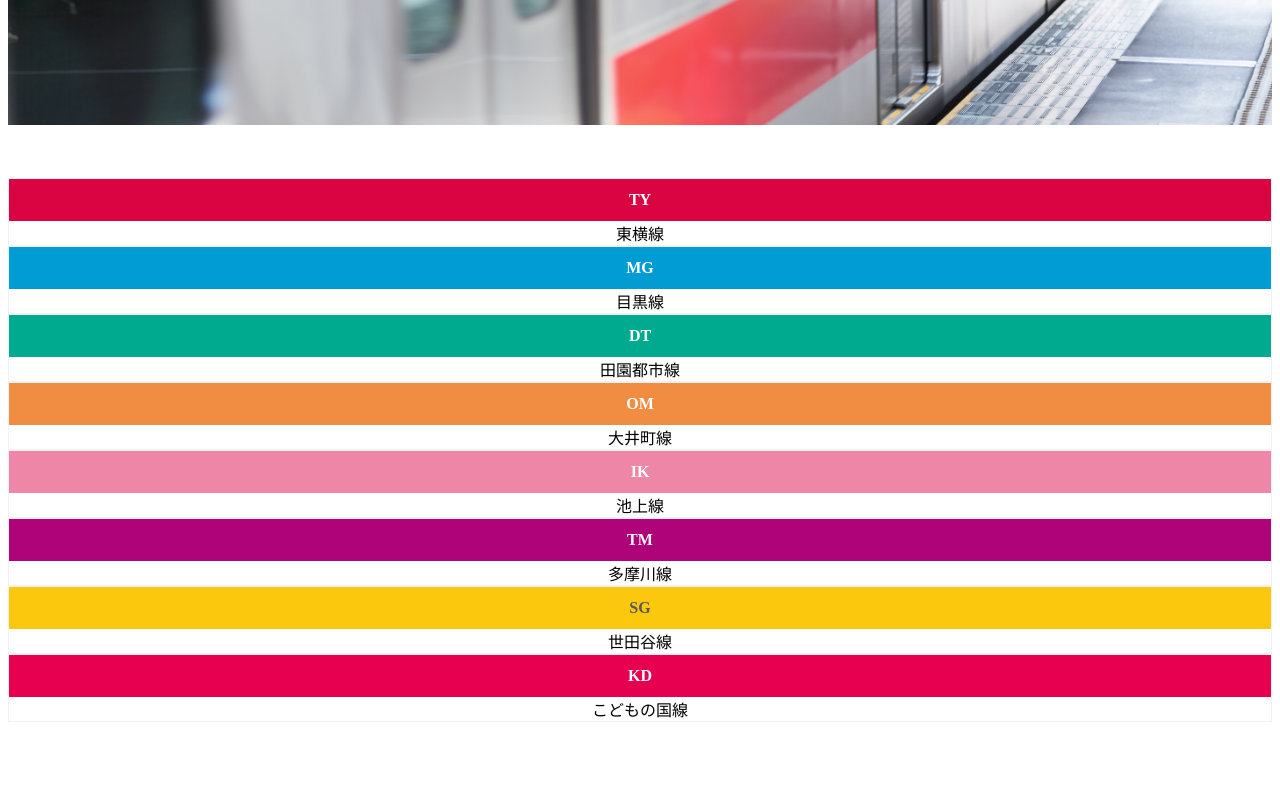
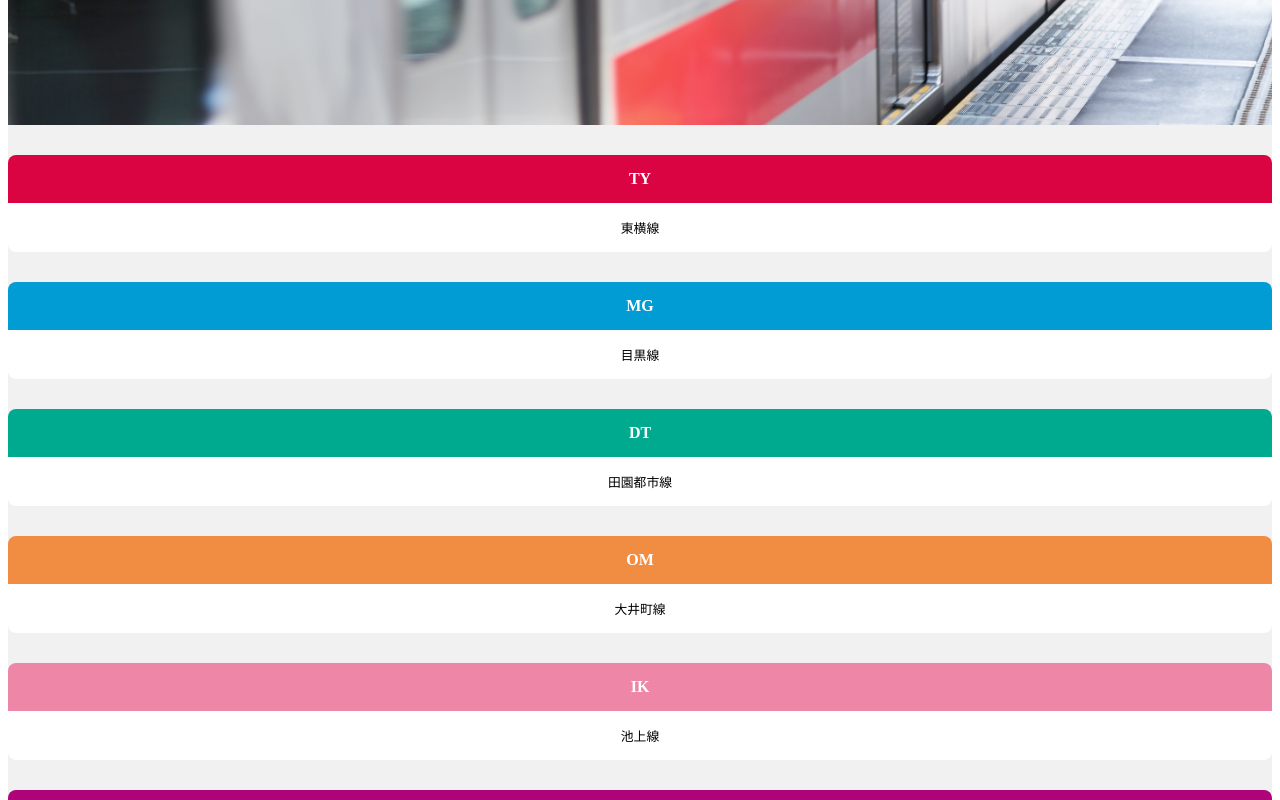
Before and after one commit to DJYoko/TokyuLinesInfo, a Nuxt app: page / in a window 1280 px wide. Shown: the part 380-1180 px from the top of the page. Before the commit the page ends 1110 px from the top, so only its background shows below. Built offline with nearby package versions, Linux system fonts and the light colour scheme.

Commit message:
fix line list area styles

```diff
--- a/components/lineListItem.vue
+++ b/components/lineListItem.vue
@@ -6,7 +6,7 @@
     >
       {{displayLabel}}
     </div>
-    <div>{{this.name}}</div>
+    <div class="detail-name">{{this.name}}</div>
 
   </div>
 </template>
@@ -35,14 +35,20 @@ export default {
 </script>
 
 <style scoped lang="scss">
-@import '~assets/variables';
+@import "~assets/variables";
 .line-list-item {
   text-align: center;
-  border: 1px solid $borderColorGray;
 }
 
-.color-label{
-  padding:12px 0;
+.color-label {
+  padding: $itemMargin 0;
   font-weight: bold;
+  border-radius: $itemRadius $itemRadius 0 0;
+}
+.detail-name{
+  font-size:0.8em;
+  padding:$itemMargin 0;
+  background-color: #ffffff;
+  border-radius: 0 0 $itemRadius $itemRadius;
 }
 </style>
--- a/pages/index.vue
+++ b/pages/index.vue
@@ -8,15 +8,22 @@
         <h1 class="text-center">Tokyu Lines info</h1>
       </div>
     </div>
+    <div class="line-list">
       <div class="container">
         <div class="row">
           <div
-        class="col-6 col-sm-3"
+            class="col-6 col-sm-3 line-list-item-wrapper"
             v-for="line in lines"
             :key="line.initial"
           >
-      <line-list-item :id=line.id :name=line.name :backgroundColor=line.backgroundColor :textColor=line.textColor></line-list-item>
+            <line-list-item
+              :id=line.id
+              :name=line.name
+              :backgroundColor=line.backgroundColor
+              :textColor=line.textColor
+            ></line-list-item>
 
+          </div>
         </div>
       </div>
     </div>
@@ -29,7 +36,7 @@ import backgroundImage from "~/assets/PAK86_touyokosentohome.jpg";
 import lineListItem from "@/components/lineListItem.vue";
 export default {
   components: {
-    lineListItem,
+    lineListItem
   },
   data: () => {
     return {
@@ -48,6 +55,7 @@ export default {
 </script>
 
 <style scoped lang="scss">
+@import "~assets/variables";
 #mainvisual {
   position: relative;
   background-position: center;
@@ -58,6 +66,16 @@ export default {
     color: #ffffff;
     font-weight: 100;
     font-size: 5rem;
+    margin-bottom: 0;
   }
 }
+.line-list {
+  padding-top: $itemMargin * 2;
+  margin-left: 0;
+  margin-right: 0;
+  background-color: $borderColorGray;
+}
+.line-list-item-wrapper {
+  margin-bottom: $itemMargin * 2;
+}
 </style>
```
Lines whose indentation alone changed are shown as unchanged.
